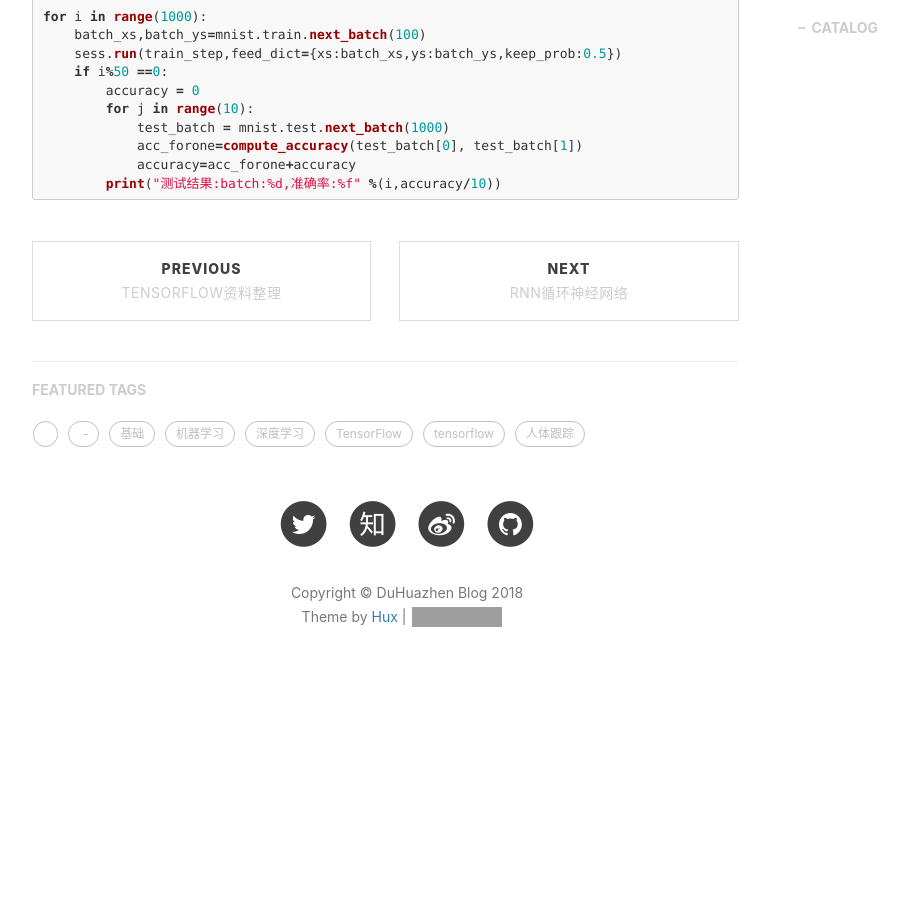
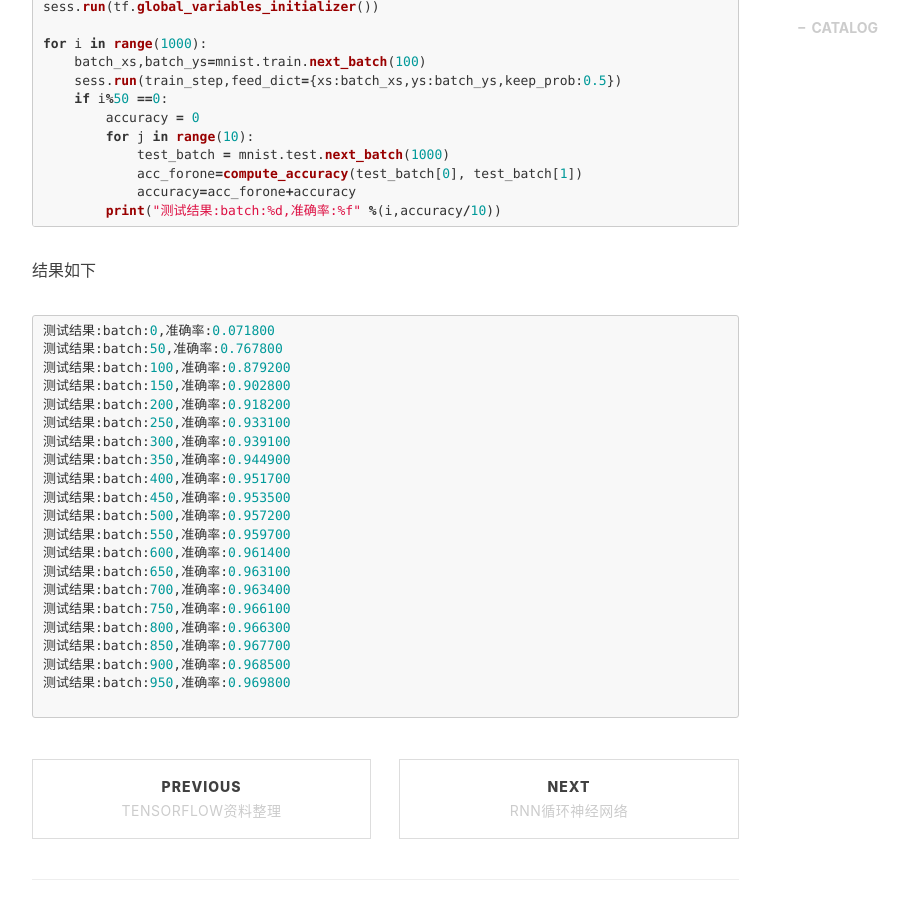
Before and after one commit to duhuazhen/duhuazhen.github.io, a Jekyll site: the page built from _posts/2017-3-3-CNN.markdown, in a window 1280 px wide and 900 px high, scrolled down 1746 px. Shown: the whole window, without its empty margins (233-1142 px from the left). Built offline with Jekyll 4.4.1, drawn with Linux system fonts in a browser that asks for light colours; nearby versions of some CDN libraries; comment, search, counter and statistics services are not loaded; before the commit the page ends 2467 px from its top, so only the background shows below that; some of the changed text lies outside the part shown; grey boxes are pictures that could not be loaded.

Commit message:
Update 2017-3-3-CNN.markdown

````diff
--- a/_posts/2017-3-3-CNN.markdown
+++ b/_posts/2017-3-3-CNN.markdown
@@ -17,7 +17,7 @@ tags:
 [http://deeplearning.net/tutorial/lenet.html](http://deeplearning.net/tutorial/lenet.html)
 
 使用TensorFlow创建CNN(MNIST)
-改变某个同学人生的网站(cnn)：[http://scs.ryerson.ca/~aharley/vis/conv/](http://scs.ryerson.ca/~aharley/vis/conv/)
+改变某个同学人生的网站(cnn)：[http://scs.ryerson.ca/~aharley/vis/conv/](http://scs.ryerson.ca/~aharley/vis/conv/),这是一个卷积神经网络的一个可视化的3D演示。
 基于TensorFlow的神经网络演示:[https://playground.tensorflow.org/#activation=tanh&batchSize=10&dataset=circle&regDataset=reg-plane&learningRate=0.03&regularizationRate=0&noise=35&networkShape=4,2,2&seed=0.89675&showTestData=false&discretize=false&percTrainData=50&x=true&y=true&xTimesY=true&xSquared=true&ySquared=true&cosX=false&sinX=true&cosY=false&sinY=true&collectStats=false&problem=classification&initZero=false&hideText=false](https://playground.tensorflow.org/#activation=tanh&batchSize=10&dataset=circle&regDataset=reg-plane&learningRate=0.03&regularizationRate=0&noise=35&networkShape=4,2,2&seed=0.89675&showTestData=false&discretize=false&percTrainData=50&x=true&y=true&xTimesY=true&xSquared=true&ySquared=true&cosX=false&sinX=true&cosY=false&sinY=true&collectStats=false&problem=classification&initZero=false&hideText=false) <br>github地址：https://github.com/tensorflow/playground
 
 
@@ -106,3 +106,27 @@ for i in range(1000):
             accuracy=acc_forone+accuracy
         print("测试结果:batch:%d,准确率:%f" %(i,accuracy/10))
 ```
+结果如下
+``` python
+测试结果:batch:0,准确率:0.071800
+测试结果:batch:50,准确率:0.767800
+测试结果:batch:100,准确率:0.879200
+测试结果:batch:150,准确率:0.902800
+测试结果:batch:200,准确率:0.918200
+测试结果:batch:250,准确率:0.933100
+测试结果:batch:300,准确率:0.939100
+测试结果:batch:350,准确率:0.944900
+测试结果:batch:400,准确率:0.951700
+测试结果:batch:450,准确率:0.953500
+测试结果:batch:500,准确率:0.957200
+测试结果:batch:550,准确率:0.959700
+测试结果:batch:600,准确率:0.961400
+测试结果:batch:650,准确率:0.963100
+测试结果:batch:700,准确率:0.963400
+测试结果:batch:750,准确率:0.966100
+测试结果:batch:800,准确率:0.966300
+测试结果:batch:850,准确率:0.967700
+测试结果:batch:900,准确率:0.968500
+测试结果:batch:950,准确率:0.969800
+
+```
````
